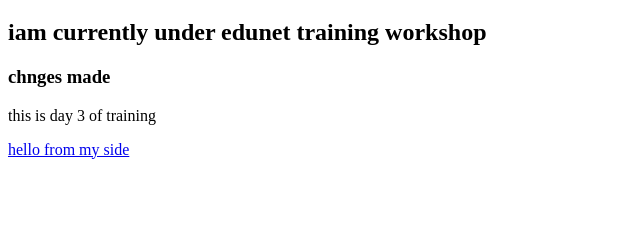
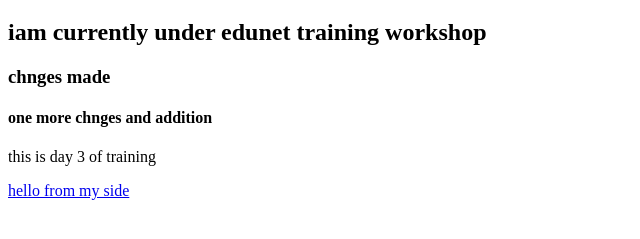
Before and after one commit to mahvishtarannum04-mt/edunet, a plain HTML site: page day3/index.html in a window 1280 px wide. Shown: the part 61-300 px from the top of the page, without its empty margins (0-640 px from the left). Drawn offline with Linux system fonts and the light colour scheme.

Commit message:
h4 chnges

```diff
--- a/day3/index.html
+++ b/day3/index.html
@@ -6,6 +6,7 @@
  <h1>Welcome to My Website</h1>
 <h2>iam currently under edunet training workshop</h2>
 <h3>chnges made</h3>
+<h4>one more chnges and addition</h4>
 <p>this is day 3 of training</p>
  <a href="https://www.testing.com">hello from my side</a>
  </body>
```
